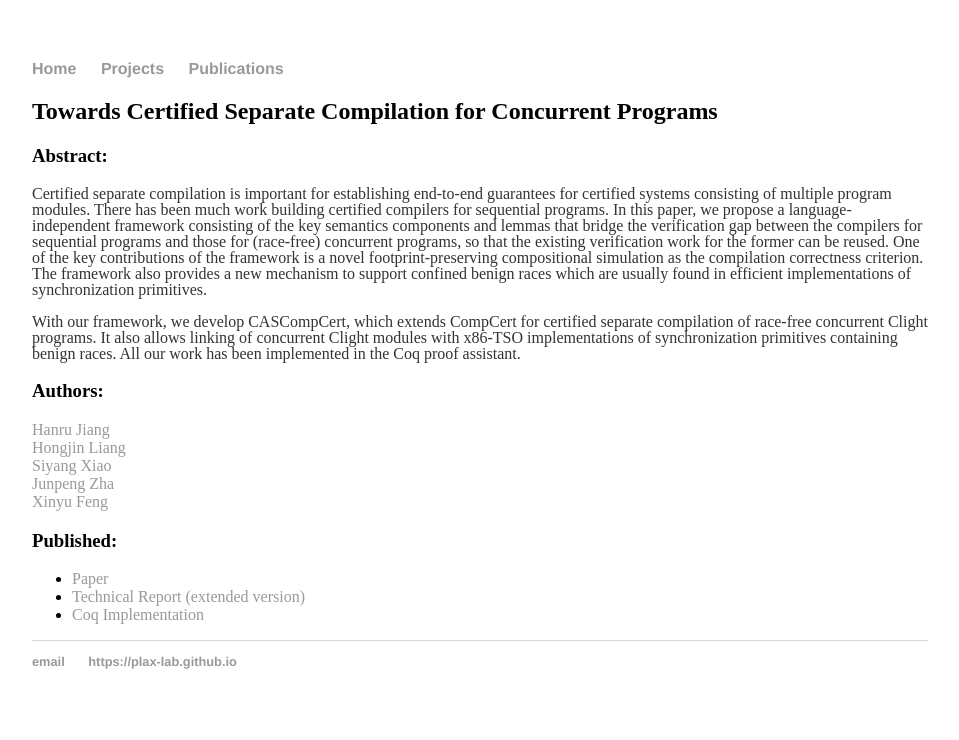
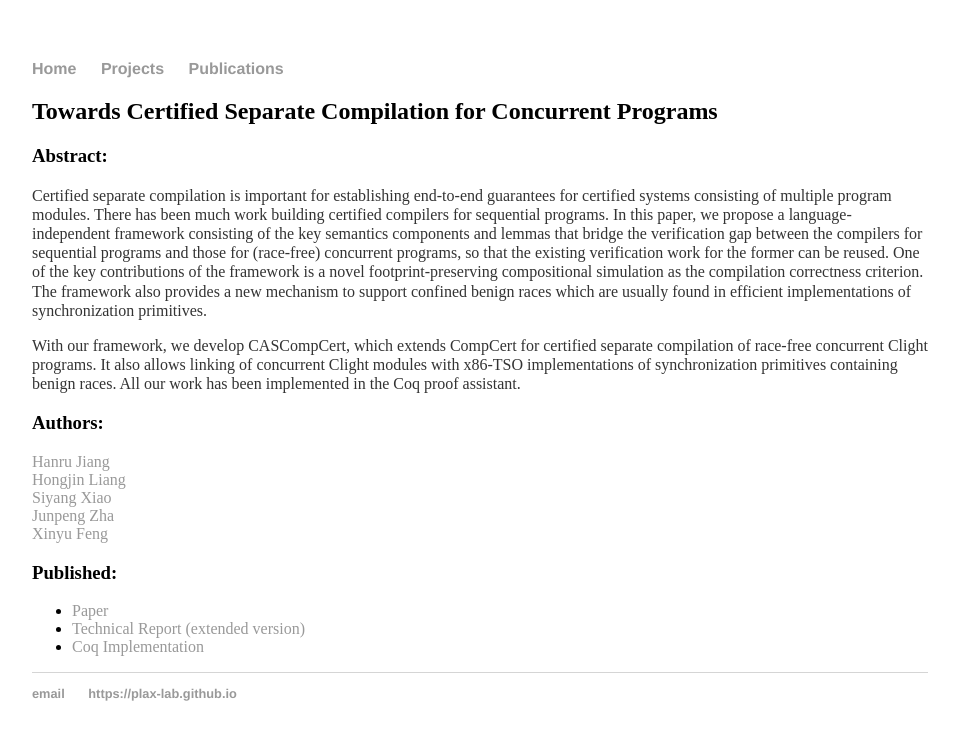
Before and after one commit to plax-lab/plax-lab.github.io, a plain HTML site: page publications/ccc/index.html in a window 1280 px wide. Shown: the whole page, without its empty margins (160-1119 px from the left). Drawn offline with Linux system fonts and the light colour scheme.

Commit message:
Update main.css

```diff
--- a/css/main.css
+++ b/css/main.css
@@ -25,7 +25,7 @@ h1 {
 }
 p {
     font-size: 1em;
-    line-height: 1em;
+    line-height: 1.2em;
     color: #333;
 }
 footer {
```
